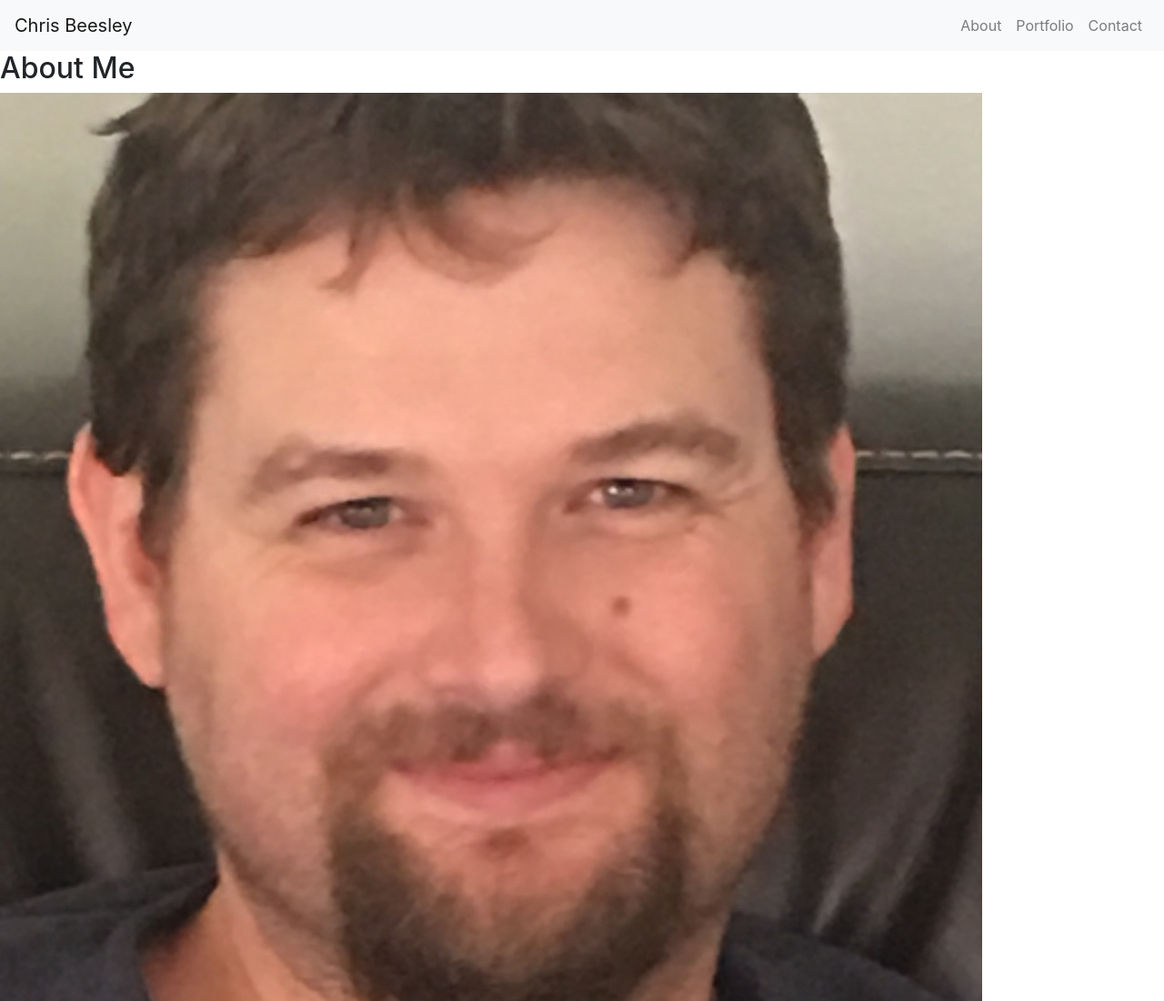
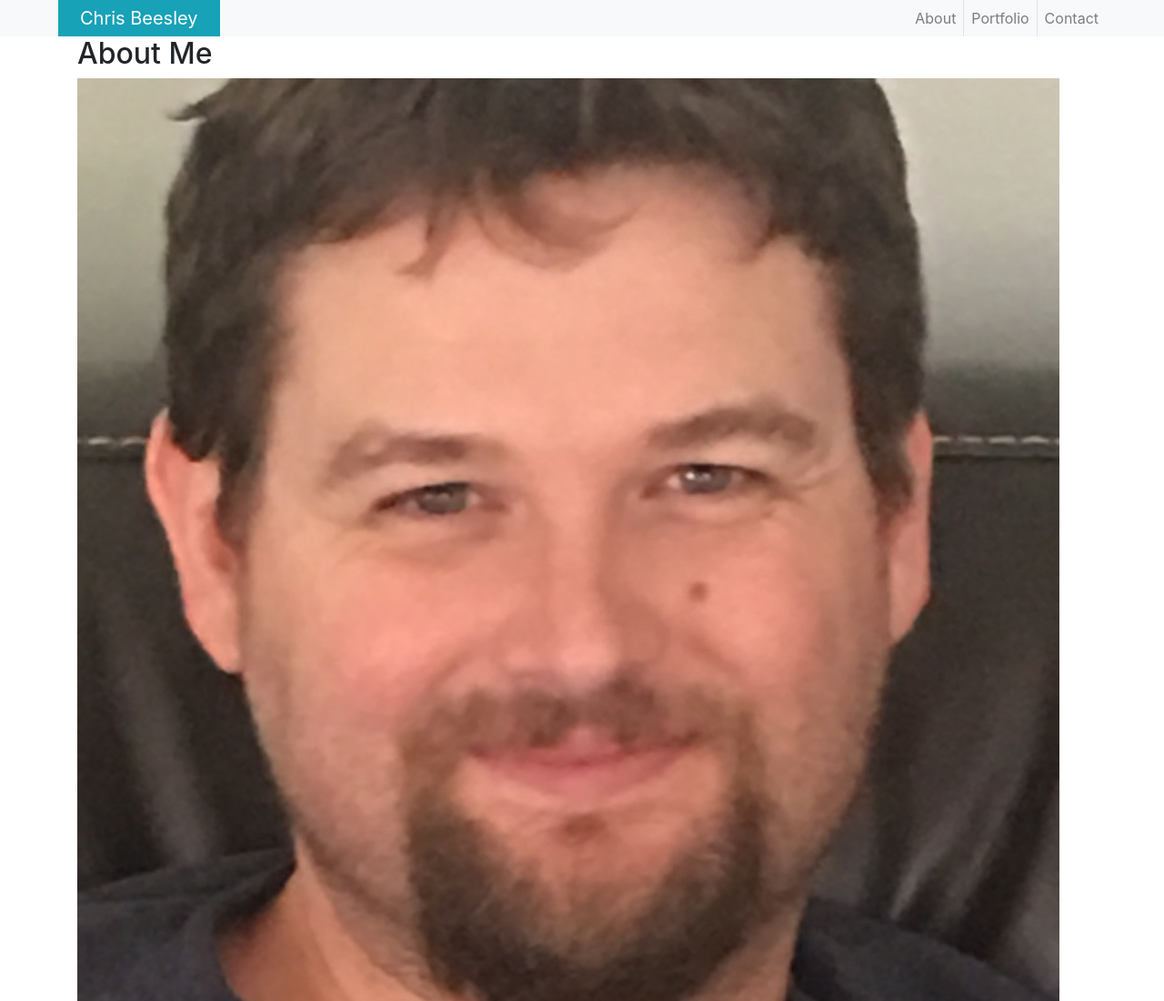
Before and after one commit to cbeez07/Bootstrap-Portfolio, a plain HTML site: page index.html in a window 1280 px wide. Shown: the top 1100 px of the page at 91% size. Drawn offline with nearby package versions, Linux system fonts and the light colour scheme.

Commit message:
Changes for Index

```diff
--- a/index.html
+++ b/index.html
@@ -5,21 +5,23 @@
 	<link href="https://maxcdn.bootstrapcdn.com/bootstrap/4.0.0/css/bootstrap.min.css" rel="stylesheet" integrity="sha384-Gn5384xqQ1aoWXA+058RXPxPg6fy4IWvTNh0E263XmFcJlSAwiGgFAW/dAiS6JXm" crossorigin="anonymous">
 <body>
 
-	<nav class="navbar sticky-top navbar-expand-lg navbar-light bg-light">
-		<a class="navbar-brand" href="#">Chris Beesley</a>
+	<nav class="navbar sticky-top navbar-expand-lg navbar-light bg-light pt-0 pb-0">
+		<a class="navbar-brand ml-5 bg-info text-white mt-0 mb-0 pl-4 pr-4" href="#">Chris Beesley</a>
 		<button class="navbar-toggler" type="button" data-toggle="collapse" data-target="#navbarNavAltMarkup" aria-controls="navbarNavAltMarkup" aria-expanded="false" aria-label="Toggle navigation">
     	<span class="navbar-toggler-icon"></span>
   	</button>
-  	<div class="collapse navbar-collapse d-flex justify-content-end" id="navbarNavAltMarkup">
+  	<div class="collapse navbar-collapse d-flex justify-content-end mr-5" id="navbarNavAltMarkup">
     	<div class="navbar-nav">
       	<a class="nav-item nav-link" href="index.html">About</a>
-      	<a class="nav-item nav-link" href="portfolio.html">Portfolio</a>
-      	<a class="nav-item nav-link" href="contact.html">Contact</a>
+      	<span class="border-left border-right">
+					<a class="nav-item nav-link" href="portfolio.html">Portfolio</a>
+				</span>
+				<a class="nav-item nav-link" href="contact.html">Contact</a>
     	</div>
   	</div>
 	</nav>
 
-	<section class="SectionOne">
+	<div class="container">
 		<h2 class="AboutMe">About Me</h2>
 
 		<img class="BioPic" src="assets/images/ProfilePic.jpg" alt="Chris Beesley">
```
